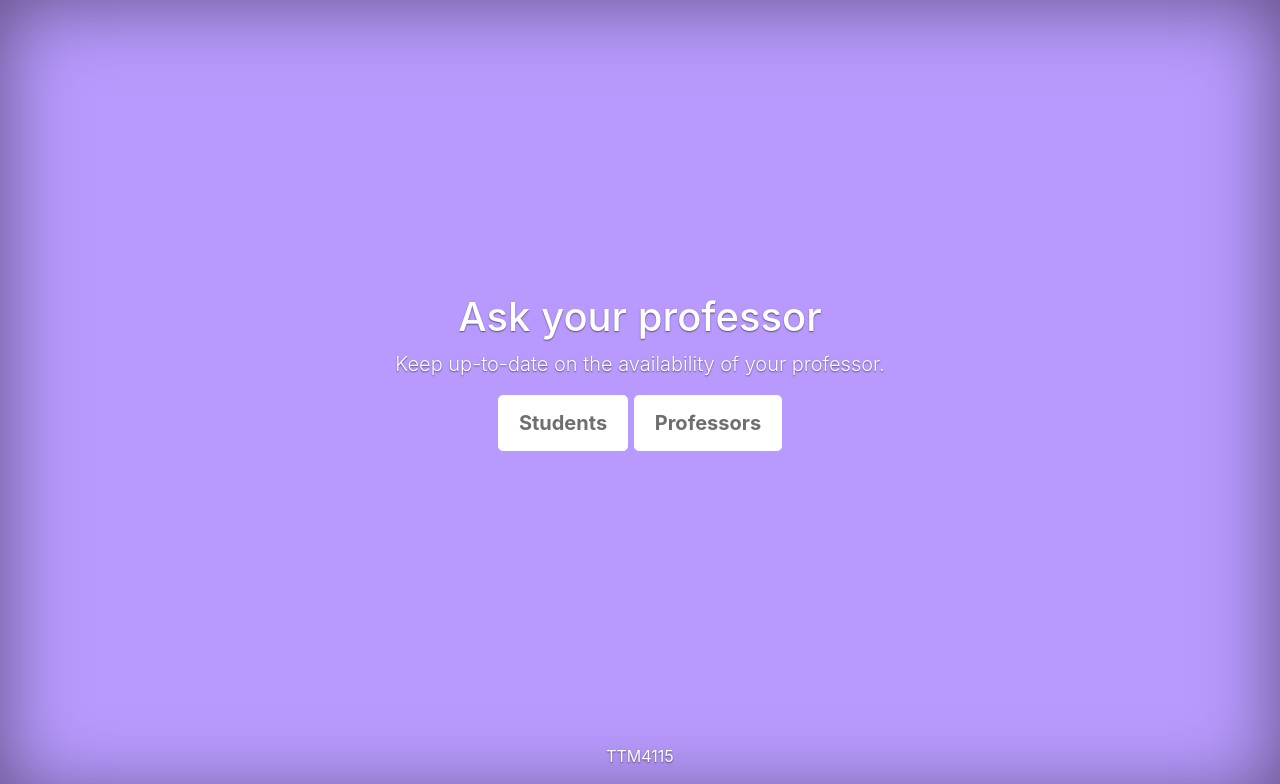
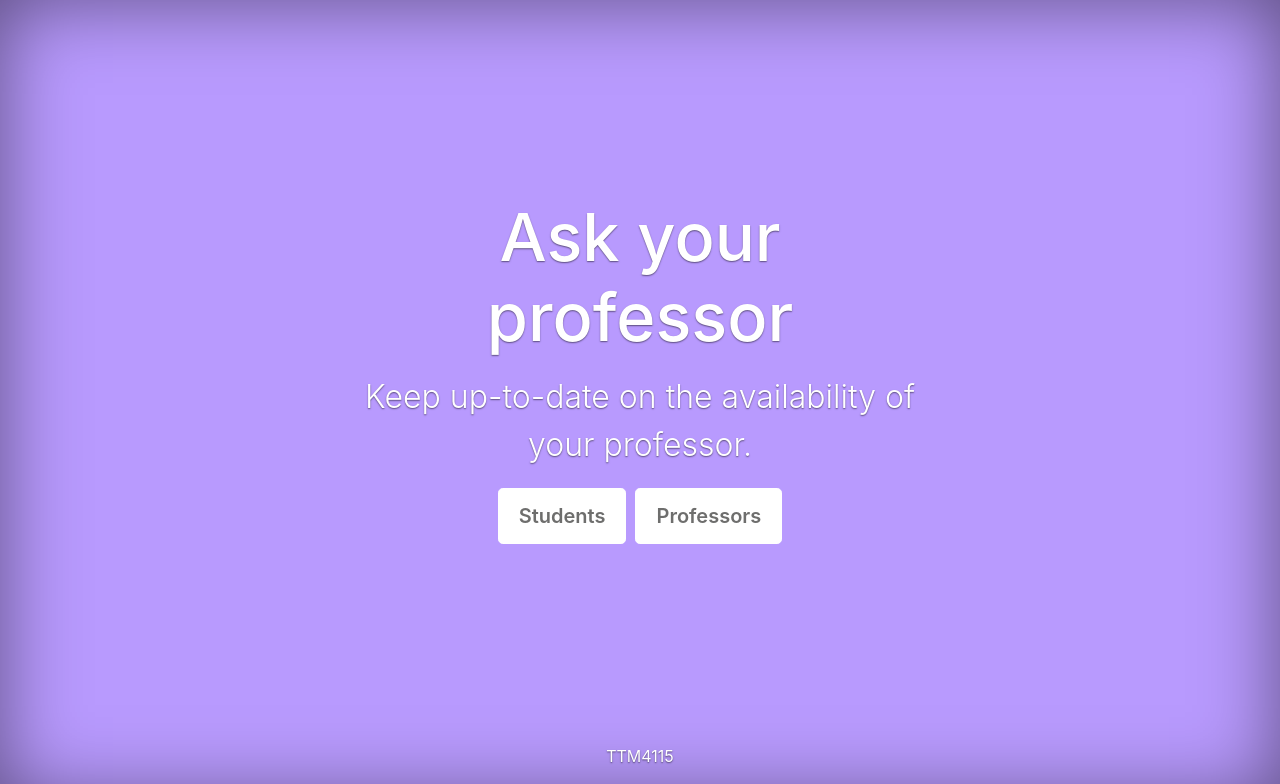
Before and after one commit to dscim/askyourprof, a Django app: page / in a window 1280 px wide. Shown: the top 784 px of the page. Run offline with Django 3.2, Linux system fonts and the light colour scheme; a user stored in the database is signed in; some libraries are stand-ins or nearby versions.

Commit message:
minor customization

```diff
--- a/melon/views.py
+++ b/melon/views.py
@@ -13,7 +13,7 @@ def is_professor(user):
 
 @login_required
 def home(request):
-    return render(request, 'melon/base.html')
+    return render(request, 'melon/cover.html')
 
 
 @login_required
--- a/static/melon/css/cover.css
+++ b/static/melon/css/cover.css
@@ -40,6 +40,16 @@ body {
 
 .cover-container {
   max-width: 42em;
+}
+
+.cover-heading {
+  font-size: 50pt;
+  margin-bottom: 1rem
+}
+
+.lead {
+  font-size: 24pt;
+  margin-bottom: 1.2rem
 }
 
 
@@ -94,7 +104,7 @@ body {
 }
 .cover .btn-lg {
   padding: .75rem 1.25rem;
-  font-weight: 700;
+  font-weight: 600;
 }
 
 
--- a/static/registration/css/signin.css
+++ b/static/registration/css/signin.css
@@ -12,6 +12,7 @@ body {
   padding-bottom: 40px;
   background-color: #FFCECE;
   font-size: 150%;
+  box-shadow: inset 0 0 1rem rgba(0, 0, 0, .5);
 }
 
 .roundrect {
```
Also changed, not shown: templates/melon/cover.html (renamed from templates/melon/base.html).
